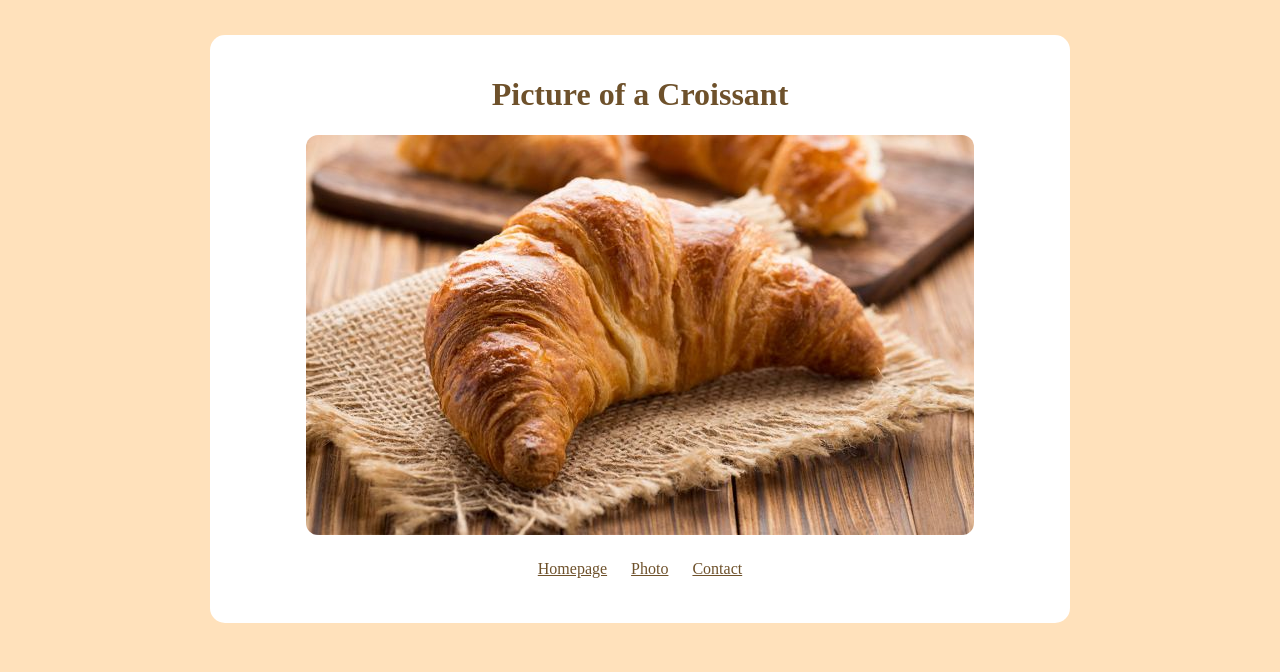
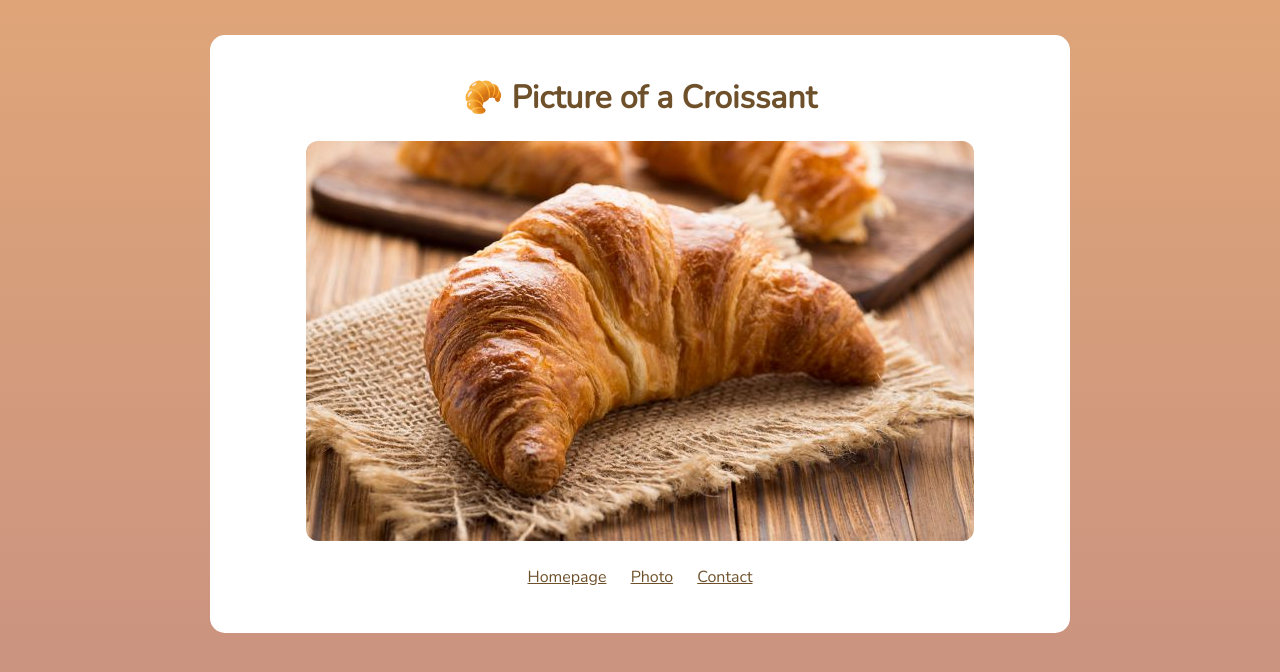
Before and after one commit to MarianaTellezR/croissant, a plain HTML site: page photo.html in a window 1280 px wide. Drawn offline with nearby package versions, Linux system fonts and the light colour scheme.

Commit message:
Updated background color and added emojis

```diff
--- a/photo.html
+++ b/photo.html
@@ -6,10 +6,16 @@
     <meta name="viewport" content="width=device-width, initial-scale=1.0" />
     <title>Croissant - Mariana Tellez</title>
     <link rel="stylesheet" href="/styles/app.css" />
+    <link rel="preconnect" href="https://fonts.googleapis.com" />
+    <link rel="preconnect" href="https://fonts.gstatic.com" crossorigin />
+    <link
+      href="https://fonts.googleapis.com/css2?family=Nunito&display=swap"
+      rel="stylesheet"
+    />
   </head>
   <body>
     <div class="container">
-      <h1>Picture of a Croissant</h1>
+      <h1>🥐 Picture of a Croissant</h1>
       <img src="img/croissant.jpg" class="img-fluid" />
       <div class="links-section">
         <a href="/" title="Home">Homepage</a>
--- a/styles/app.css
+++ b/styles/app.css
@@ -1,5 +1,6 @@
 body {
-  background-color: rgb(255, 225, 187);
+  background: linear-gradient(to top, #c79081 0%, #dfa579 100%) fixed;
+  font-family: "Nunito", sans-serif;
 }
 
 .container {
```
Also changed, not shown: contact.html (+7 -1 lines), index.html (+7 -1 lines).
